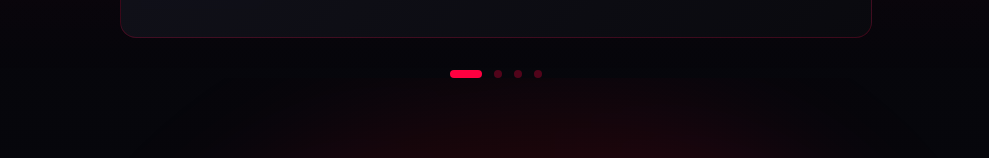
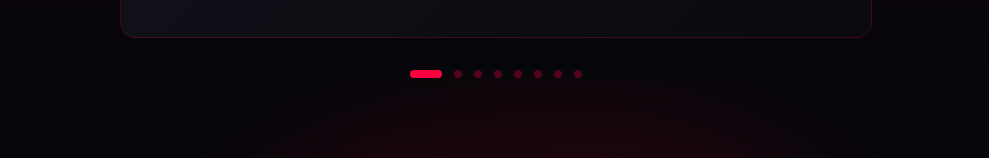
Before and after one commit to 666Code-x/triplesixcode, a Next.js app: page / in a window 1280 px wide. Shown: the part 4263-4421 px from the top of the page, without its empty margins (144-1133 px from the left). Built offline with nearby package versions, Linux system fonts and the light colour scheme.

Commit message:
Update Testimonials.tsx

```diff
--- a/src/app/sections/Testimonials.tsx
+++ b/src/app/sections/Testimonials.tsx
@@ -31,6 +31,34 @@
     name: 'Елена М.',
     role: 'CTO, E-commerce Platform',
     content: 'API на Java с микросервисной архитектурой работает безупречно. Отличная документация и поддержка.',
+    rating: 5,
+  },
+  {
+    id: 5,
+    name: 'Иван П.',
+    role: 'Founder, CryptoExchange',
+    content: 'Торговый бот на C++ обрабатывает тысячи транзакций в секунду. Профессионализм на высшем уровне!',
+    rating: 5,
+  },
+  {
+    id: 6,
+    name: 'Наталья К.',
+    role: 'Head of IT, LogiTech',
+    content: 'Система обработки данных на Python справляется с нагрузкой в 10 раз лучше предыдущего решения.',
+    rating: 5,
+  },
+  {
+    id: 7,
+    name: 'Сергей В.',
+    role: 'Director, MedSoft',
+    content: 'iOS-приложение для клиники вышло в топ-10 медицинских приложений. Спасибо за отличную работу!',
+    rating: 5,
+  },
+  {
+    id: 8,
+    name: 'Ольга Д.',
+    role: 'CTO, EduPlatform',
+    content: 'Образовательная платформа на .NET обслуживает миллионы пользователей без единого сбоя.',
     rating: 5,
   },
 ]
@@ -101,8 +129,9 @@
 
         <div className="flex items-center justify-center gap-4">
           <button
+            type="button"
             onClick={goToPrev}
-            className="flex-shrink-0 w-14 h-14 rounded-full flex items-center justify-center"
+            className="flex-shrink-0 w-14 h-14 rounded-full flex items-center justify-center z-10"
             style={{
               background: 'rgba(255, 0, 64, 0.15)',
               border: '2px solid rgba(255, 0, 64, 0.6)',
@@ -148,8 +177,9 @@
           </div>
 
           <button
+            type="button"
             onClick={goToNext}
-            className="flex-shrink-0 w-14 h-14 rounded-full flex items-center justify-center"
+            className="flex-shrink-0 w-14 h-14 rounded-full flex items-center justify-center z-10"
             style={{
               background: 'rgba(255, 0, 64, 0.15)',
               border: '2px solid rgba(255, 0, 64, 0.6)',
```
